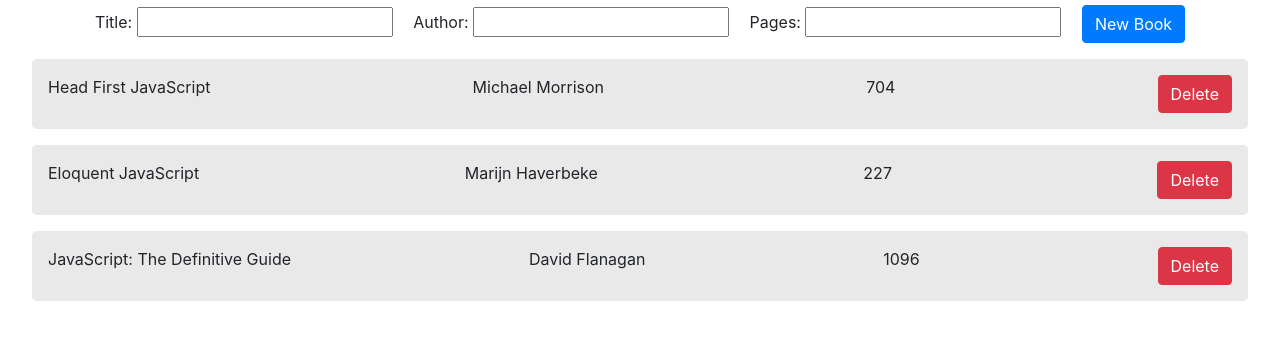
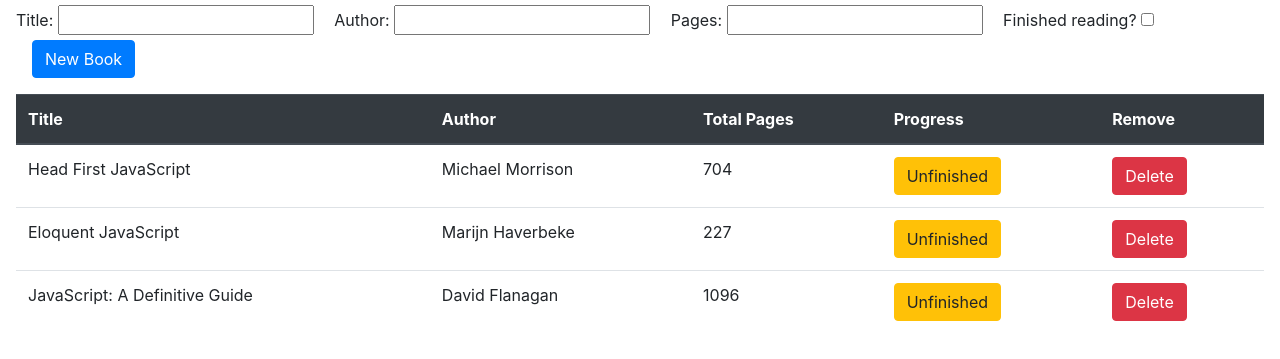
Before and after one commit to kasweigart/Library, a plain HTML site: page index.html in a window 1280 px wide. Shown: the part 107-466 px from the top of the page. Drawn offline with nearby package versions, Linux system fonts and the light colour scheme.

Commit message:
added read and delete functionality

```diff
--- a/index.html
+++ b/index.html
@@ -28,6 +28,9 @@
         <input type="text" id="author" />
         <label for="title">Pages:</label>
         <input type="text" id="pages" />
+        <label for="read">Finished reading?</label>
+        <input type="checkbox" id='read'>
+
         <input
           type="submit"
           value="New Book"
@@ -38,7 +41,41 @@
     </div>
     <div id="booksHeader"></div>
     <div id="books">
-      <div class="book">
+      <table class='table'>
+        <thead class='thead-dark'>
+          <tr>
+        <th scope='col'>Title</th>
+        <th scope='col'>Author</th>
+        <th scope='col'>Total Pages</th>
+        <th scope='col'>Progress</th>
+        <th scope='col'>Remove</th>
+        </tr>
+      <tr>
+        <td>Head First JavaScript</td>
+        <td>Michael Morrison</td>
+        <td>704</td>
+        <td><button type="button" class="btn btn-warning" id='readButton'>Unfinished</button></td>
+        <td><button type="button" class="btn btn-danger" id='deleteButton'>Delete</button></td>
+      </tr>
+      <tr>
+        <td>Eloquent JavaScript</td>
+        <td>Marijn Haverbeke</td>
+        <td>227</td>
+        <td><button type="button" class="btn btn-warning" id='readButton'>Unfinished</button></td>
+        <td><button type="button" class="btn btn-danger" id='deleteButton'>Delete</button></td>
+      </tr>
+      <tr>
+        <td>JavaScript: A Definitive Guide</td>
+        <td>David Flanagan</td>
+        <td>1096</td>
+        <td><button type="button" class="btn btn-warning" id='readButton'>Unfinished</button></td>
+        <td><button type="button" class="btn btn-danger" id='deleteButton'>Delete</button></td>
+      </tr>
+      <tbody id='bookDisplay'></tbody>
+      </table>
+
+
+      <!-- <div class="book">
         Head First JavaScript
         <div class='author'>Michael Morrison</div>
         <div class='pages'>704</div>
@@ -68,7 +105,9 @@
           class="btn btn-danger"
         >
           Delete
-        </button>
+        </button> -->
+
+
       </div>
     </div>
     <script src="script.js"></script>
--- a/script.js
+++ b/script.js
@@ -1,38 +1,77 @@
+//CONSTANTS
+const newBookButton = document.querySelector("#newBook");
+const readButton = document.querySelectorAll("#readButton");
+const deleteButtons = document.querySelectorAll("#deleteButton");
+const titleInput = document.getElementById("title");
+const authorInput = document.getElementById("author");
+const pagesInput = document.getElementById("pages");
+const checkedInput = document.getElementById('read');
+const bookDisplay = document.getElementById("bookDisplay");
+
+
 let myLibrary = [];
 
+
+function eventListeners() {
+    deleteButtons.forEach(button => {
+      button.addEventListener("click", event => {
+        event.target.parentElement.parentElement.remove();
+      });
+    });
+
+    newBookButton.addEventListener("click", addBookToLibrary);
+
+    readButton.forEach(button => {
+      button.addEventListener("click", event => {
+        switch (event.target.innerText) {
+          case "Unfinished":
+            event.target.setAttribute("class", "btn btn-success");
+            event.target.innerText = "Finished";
+            break;
+          case "Finished":
+            event.target.setAttribute("class", "btn btn-warning");
+            event.target.innerText = "Unfinished";
+            break;
+        }
+      });
+    });
+  }
+
+
 function Book(title, author, pages, read) {
-    this.title = title
-    this.author = author
-    this.pages = pages
-    this.read = read
+  this.title = title;
+  this.author = author;
+  this.pages = pages;
+  this.read = read;
 
-    this.info = function() {
-        return `${title}${author}${pages}${read}`
-    }
+
+  this.info = function() {
+    // return `${title}${author}${pages}${read}`;
+  };
 }
 
+
 function addBookToLibrary() {
-    //execute code here
+  let newBook = new Book(titleInput.value, authorInput.value, pagesInput.value, checkedInput.checked);
+  myLibrary.push(newBook);
+  render(newBook);
 }
 
-function render() {
 
-}
-//CONSTANTS
-const newBookButton = document.querySelector('#newBook');
-const deleteButtons = document.querySelectorAll('#deleteButton');
+function render(newBook) {
+  let newDiv = document.createElement("div");
 
-//EVENT LISTENERS
-function eventListeners() {
-    deleteButtons.forEach(button => {
-        button.addEventListener('click', () => {
-            console.log('Great!');
-        })
-    })
+  let addBook = `<tr>
+    <td>${newBook.title}</td>
+    <td>${newBook.author}</td>
+    <td>${newBook.pages}</td>
+    <td><button type="button" class="btn btn-warning" id='readButton'>Unfinished</button></td>
+    <td><button type="button" class="btn btn-danger" id='deleteButton'>Delete</button></td>
+  </tr>`;
 
-    newBookButton.addEventListener('click', () => {
-        console.log('Nice!');
-    })
+  newDiv.innerHTML = addBook;
+  bookDisplay.append(newDiv);
 }
 
+
 eventListeners();
--- a/styles.css
+++ b/styles.css
@@ -1,3 +1,10 @@
+html {
+}
+
+form {
+  margin-bottom: 1em;
+}
+
 body {
   padding: 1em;
 }
@@ -46,3 +53,7 @@ h1 {
 #author {
   margin-right: 1em;
 }
+
+#pages {
+  margin-right: 1em;
+}
```
